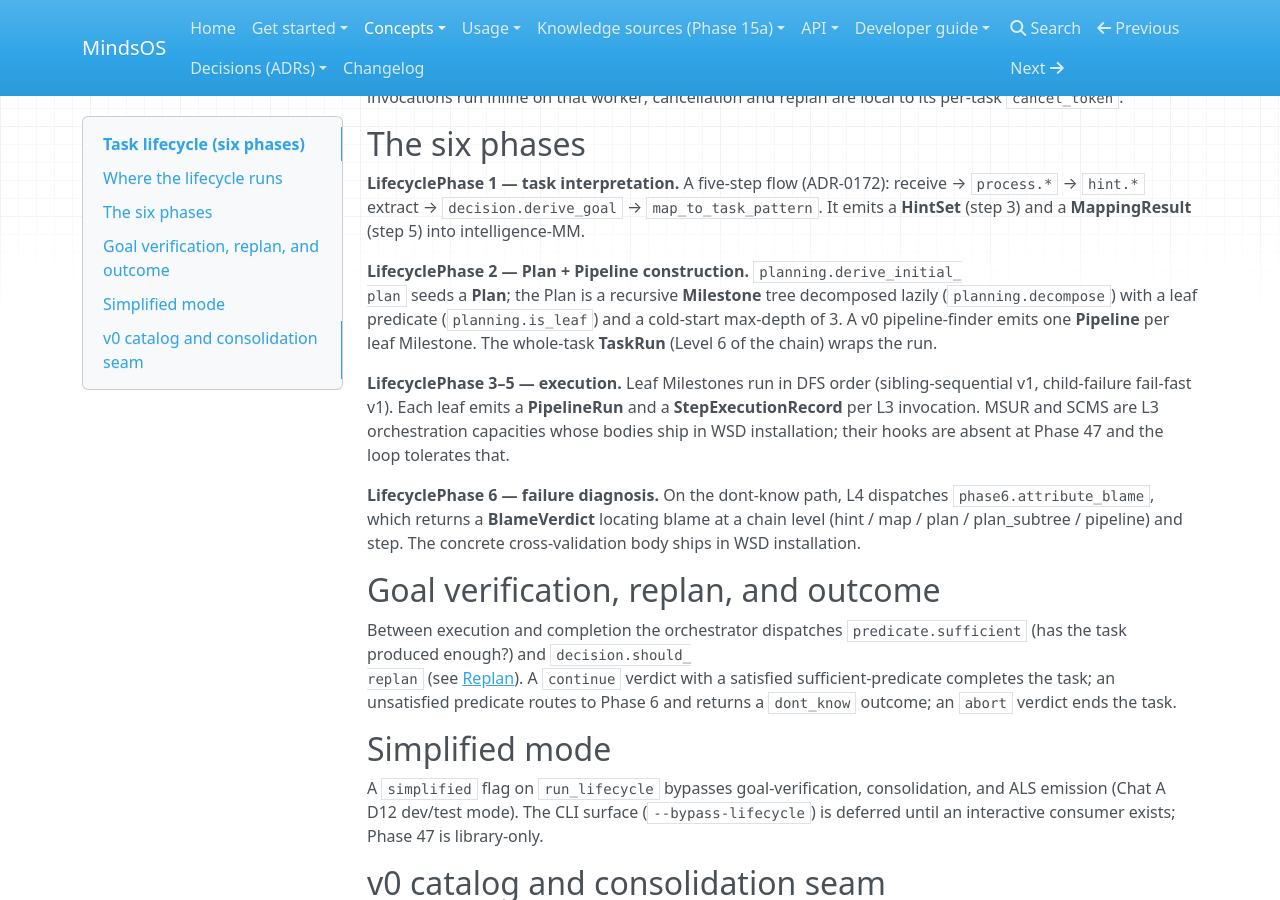
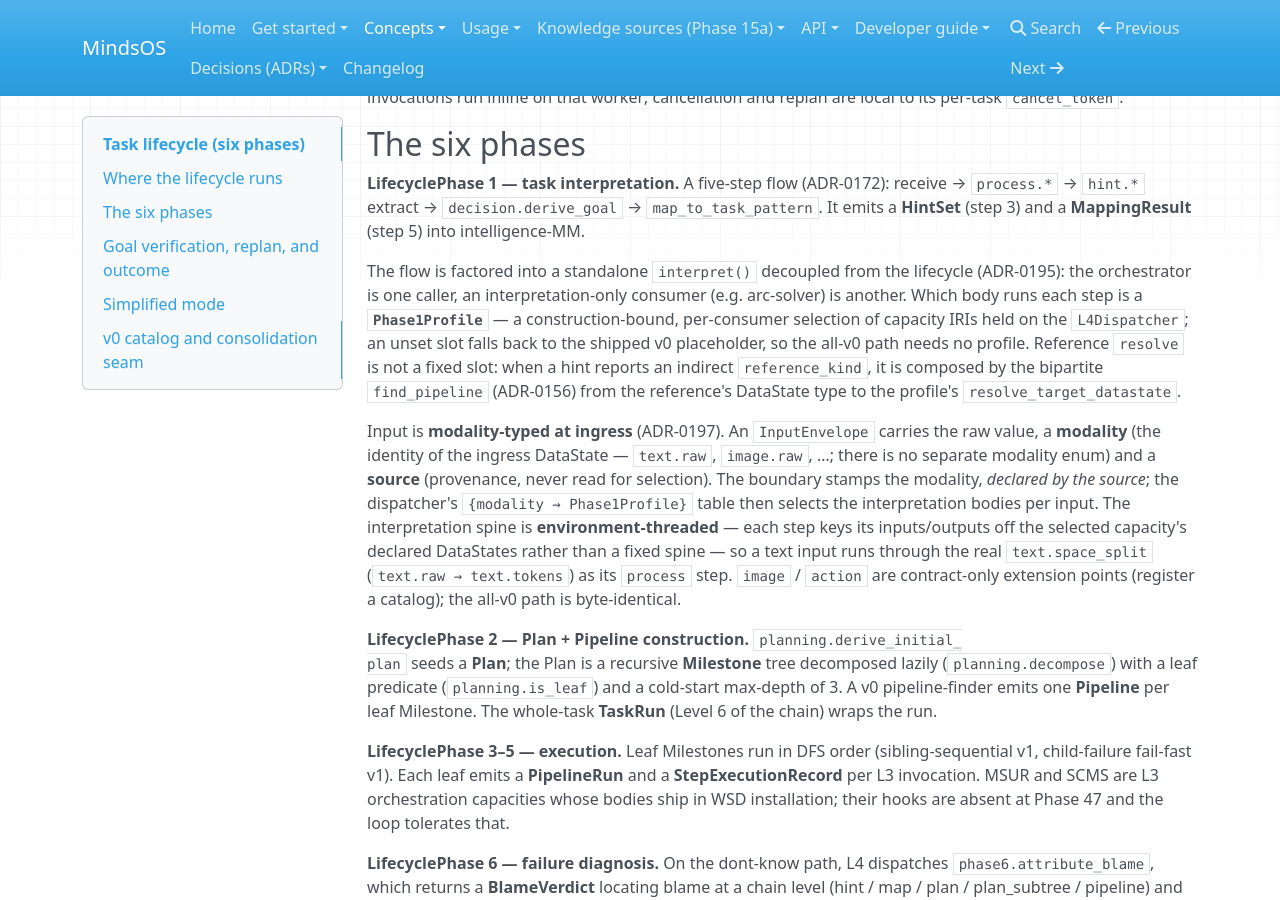
Before and after one commit to halvim/mindsos, an MkDocs documentation site: the page built from docs/concepts/task-lifecycle.md, in a window 1280 px wide and 900 px high, scrolled down 320 px. Built offline with MkDocs 1.6.1, drawn with Linux system fonts in a browser that asks for light colours; nearby versions of some CDN libraries.

Commit message:
docs: STATE gate-infra entry + refresh task-lifecycle Phase-1 for the 0195 seam + 0197 ingress

```diff
--- a/docs/concepts/task-lifecycle.md
+++ b/docs/concepts/task-lifecycle.md
@@ -21,6 +21,28 @@ replan are local to its per-task `cancel_token`.
 receive → `process.*` → `hint.*` extract → `decision.derive_goal` →
 `map_to_task_pattern`. It emits a **HintSet** (step 3) and a **MappingResult**
 (step 5) into intelligence-MM.
+
+The flow is factored into a standalone `interpret()` decoupled from the
+lifecycle (ADR-0195): the orchestrator is one caller, an interpretation-only
+consumer (e.g. arc-solver) is another. Which body runs each step is a
+**`Phase1Profile`** — a construction-bound, per-consumer selection of capacity
+IRIs held on the `L4Dispatcher`; an unset slot falls back to the shipped v0
+placeholder, so the all-v0 path needs no profile. Reference `resolve` is not a
+fixed slot: when a hint reports an indirect `reference_kind`, it is composed by
+the bipartite `find_pipeline` (ADR-0156) from the reference's DataState type to
+the profile's `resolve_target_datastate`.
+
+Input is **modality-typed at ingress** (ADR-0197). An `InputEnvelope` carries
+the raw value, a **modality** (the identity of the ingress DataState —
+`text.raw`, `image.raw`, …; there is no separate modality enum) and a **source**
+(provenance, never read for selection). The boundary stamps the modality,
+*declared by the source*; the dispatcher's `{modality → Phase1Profile}` table
+then selects the interpretation bodies per input. The interpretation spine is
+**environment-threaded** — each step keys its inputs/outputs off the selected
+capacity's declared DataStates rather than a fixed spine — so a text input runs
+through the real `text.space_split` (`text.raw → text.tokens`) as its `process`
+step. `image` / `action` are contract-only extension points (register a
+catalog); the all-v0 path is byte-identical.
 
 **LifecyclePhase 2 — Plan + Pipeline construction.** `planning.derive_initial_
 plan` seeds a **Plan**; the Plan is a recursive **Milestone** tree decomposed
```
Also changed, not shown: STATE.json (+2 -1 lines).
